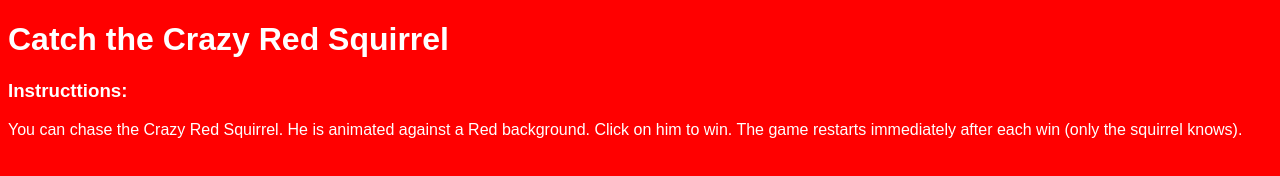
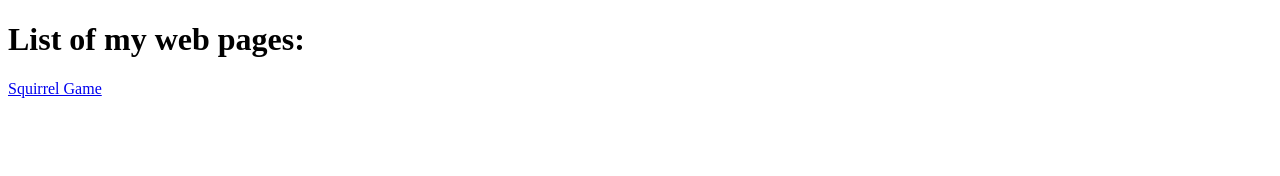
Before and after one commit to cyberbuddy117/cyberbuddy117.github.io, a plain HTML site: page index.html in a window 1280 px wide. Drawn offline with Linux system fonts and the light colour scheme.

Commit message:
created home page

```diff
--- a/index.html
+++ b/index.html
@@ -4,21 +4,10 @@
   <meta charset="UTF-8">
   <meta name="viewport" content="width=device-width, initial-scale=1.0">
   <meta http-equiv="X-UA-Compatible" content="ie=edge">
-  <title>Crazy the Red Squirrel</title>
-  <style>
-    body {
-      background: red;
-      font-family: Arial;
-      color: white;
-    }
-    p {
-      font-size: 1em;
-    }
-  </style>
+  <title>CyberBuddy</title>
 </head>
 <body>
-  <h1>Catch the Crazy Red Squirrel</h1>
-  <h3>Instructtions:</h3>
-  <p>You can chase the Crazy Red Squirrel. He is animated against a Red background. Click on him to win. The game restarts immediately after each win (only the squirrel knows).</p>
+  <h1>List of my web pages:</h1>
+  <a href="./games/squirrel/index.html">Squirrel Game</a>
 </body>
 </html>
```
Also changed, not shown: games/squirrel/index.html (added, +24 -0 lines).
